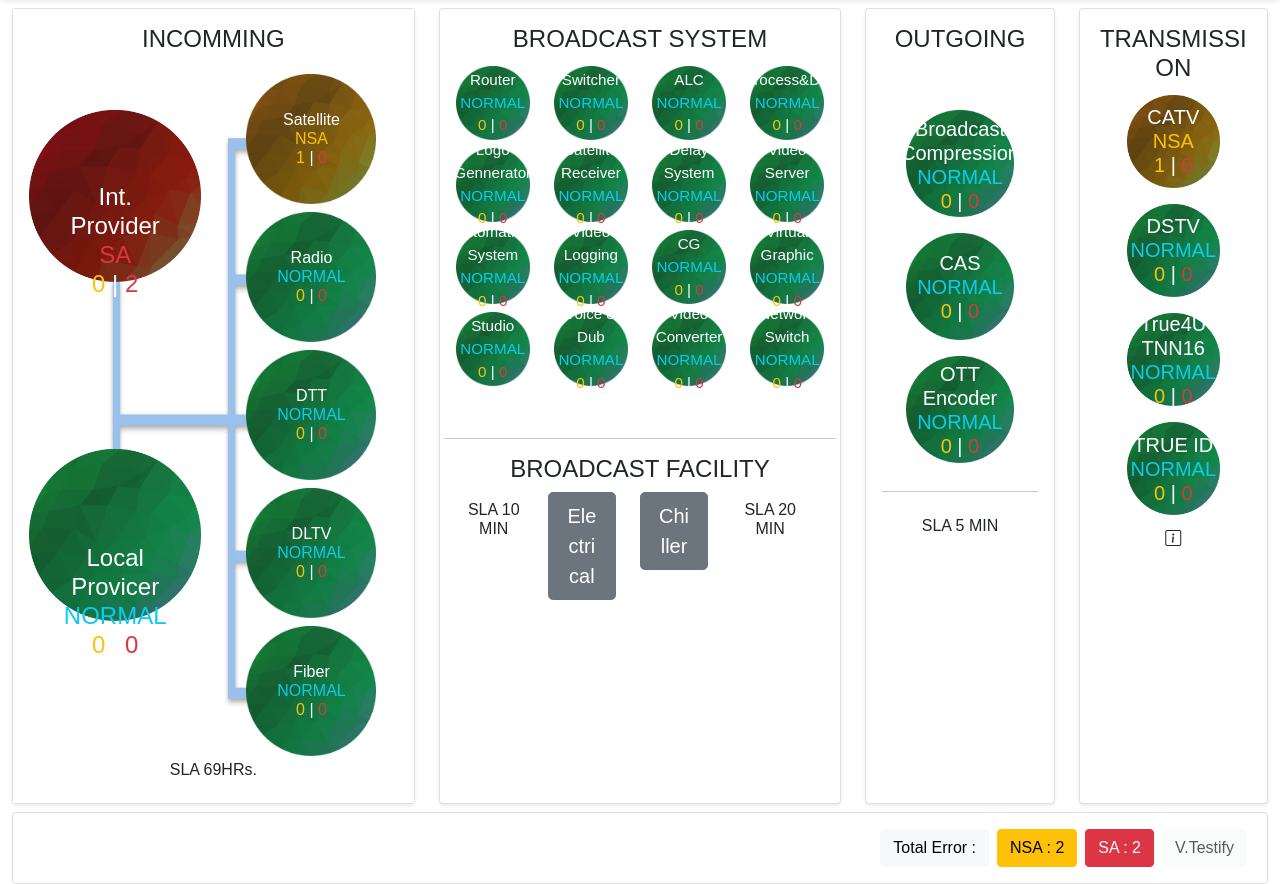
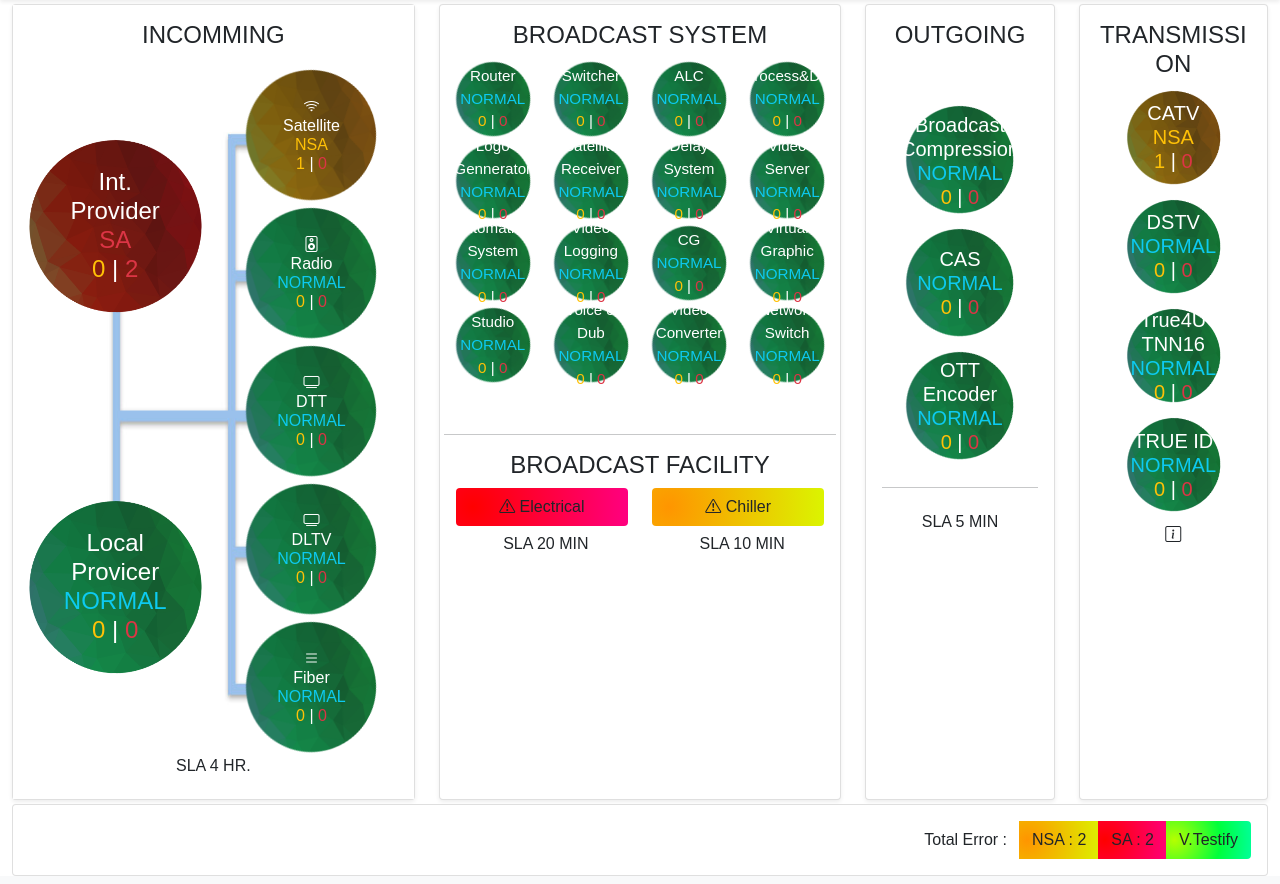
Before and after one commit to armsiwadol69/TVS_SR, a PHP site: page /dashbroad.php in a window 1280 px wide. Shown: the part 56-940 px from the top of the page. Run offline with PHP 8.4, Linux system fonts and the light colour scheme; some libraries are stand-ins or nearby versions.

Commit message:
[UPDATE] A LOT

```diff
--- a/custom/six.css
+++ b/custom/six.css
@@ -1,24 +1,32 @@
+.imageINCOMEbig {
+    animation: rotation 20s infinite linear;
+}
+
 .imageN {
     max-width: 100% !important;
-    width: 130px !important;
+    width: 130px;
+    animation: rotation 20s infinite linear;
 }
 
 .imageOutgoing {
     max-width: 69% !important;
+    animation: rotation 20s infinite linear;
 }
 
 .imageTranOut {
     max-width: 60% !important;
+    animation: rotation 20s infinite linear;
 }
 
 .inCommingCard {
     background-image: url('../image/bg_income.jpg');
     background-repeat: no-repeat;
     /* background-size: contain; */
-    background-size: 100% 100%;  /* LOL */
+    background-size: 100% 100%;
+    /* LOL */
 }
 
-img{
+img {
     -webkit-user-select: none;
     -khtml-user-select: none;
     -moz-user-select: none;
@@ -47,6 +55,7 @@ h1 {
 h2 {
     font-size: 3.0vh;
 }
+
 h3 {
     font-size: 3.0vh;
 }
@@ -95,8 +104,7 @@ body {
     /* IE and Edge */
     scrollbar-width: none;
     /* Firefox */
-    max-height: 1080px;
-    max-width: 1920px;
+    overflow-x: hidden;
 }
 
 html {
@@ -116,3 +124,85 @@ html {
     background: #FF0000;
 
 }
+
+.btn-normal {
+    background: rgb(181, 255, 0);
+    background: radial-gradient(circle, rgba(181, 255, 0, 1) 0%, rgba(0, 255, 59, 1) 51%, rgba(0, 255, 188, 1) 100%);
+    background-size: 200% 200%;
+    outline: none !important;
+    -webkit-animation: btn_ani 5s ease infinite;
+    -o-animation: btn_ani 5s ease infinite;
+    animation: btn_ani 5s ease infinite;
+}
+
+.btn-nsa {
+    background: rgb(255,149,0);
+    background: radial-gradient(circle, rgba(255,149,0,1) 0%, rgba(215,255,0,1) 100%);
+    background-size: 200% 200%;
+    outline: none !important;
+    -webkit-animation: btn_ani 5s ease infinite;
+    -o-animation: btn_ani 5s ease infinite;
+    animation: btn_ani 5s ease infinite;
+}
+
+.btn-sa {
+    background: rgb(255, 0, 0);
+    background: radial-gradient(circle, rgba(255, 0, 0, 1) 0%, rgba(255, 0, 142, 1) 100%);
+    background-size: 200% 200%;
+    outline: none !important;
+    -webkit-animation: btn_ani 5s ease infinite;
+    -o-animation: btn_ani 5s ease infinite;
+    animation: btn_ani 5s ease infinite;
+}
+
+@-webkit-keyframes btn_ani {
+    0% {
+        background-position: 0% 50%
+    }
+
+    50% {
+        background-position: 100% 50%
+    }
+
+    100% {
+        background-position: 0% 50%
+    }
+}
+
+@-o-keyframes btn_ani {
+    0% {
+        background-position: 0% 50%
+    }
+
+    50% {
+        background-position: 100% 50%
+    }
+
+    100% {
+        background-position: 0% 50%
+    }
+}
+
+@keyframes btn_ani {
+    0% {
+        background-position: 0% 50%
+    }
+
+    50% {
+        background-position: 100% 50%
+    }
+
+    100% {
+        background-position: 0% 50%
+    }
+}
+
+@keyframes rotation {
+    from {
+        transform: rotate(0deg);
+    }
+
+    to {
+        transform: rotate(359deg);
+    }
+}
--- a/dashbroad.php
+++ b/dashbroad.php
@@ -39,7 +39,7 @@ if(isset($_GET['datePicker'])){
     <meta name="viewport" content="width=device-width, initial-scale=1.0">
     <title>TVS Station Report : Daily Report</title>
     <link rel="stylesheet" href="./bootstrap-5.0.2-dist/css/bootstrap.min.css">
-    <link rel="stylesheet" href="./custom/six.css?v=2">
+    <link rel="stylesheet" href="./custom/six.css?v=2.5">
     <link rel="stylesheet" href="https://cdn.jsdelivr.net/npm/bootstrap-icons@1.9.1/font/bootstrap-icons.css">
     <link rel="stylesheet" href="./custom/aos/aos.css">
     <link rel="preload" as="image" href="./image/nutzNormal.png">
@@ -67,9 +67,12 @@ if(isset($_GET['datePicker'])){
                     <li class="nav-item">
                         <a class="nav-link disabled" href="#" tabindex="-1" aria-disabled="true">Version : 0.1</a>
                     </li>
+                    <li class="nav-item">
+                        <a class="nav-link disabled" href="#" tabindex="-1" aria-disabled="true"></a>
+                    </li>
                 </ul>
             </div>
-            <div class="d-flex">
+            <div class=" d-flex justify-content-end">
                 <button type="button" class="btn btn-secondary mx-1 " data-bs-toggle="modal" data-bs-target="#fact"><i
                         class="bi bi-calendar3"></i></button>
                 <button type="button" class="btn btn-primary" onclick="location.reload();">
@@ -80,7 +83,7 @@ if(isset($_GET['datePicker'])){
     <!-- navbar end -->
 
     <div class="container-fluid">
-        <div class="row mt-1 gy-1">
+        <div class="row mt-1">
             <div class="col-lg-4">
                 <div class="card w-100 h-100 shadow-sm" data-aos="fade-right">
                     <div class="card-body text-center inCommingCard">
@@ -95,22 +98,22 @@ if(isset($_GET['datePicker'])){
                             <div class="col-6 mt-2">
 
                                 <?php
-                                incomeingStatusRightSide('Satellite','1','0');
-                                incomeingStatusRightSide('Radio','0','0');
-                                incomeingStatusRightSide('DTT','0','0');
-                                incomeingStatusRightSide('DLTV','0','0');
-                                incomeingStatusRightSide('Fiber','0','0');
+                                incomeingStatusRightSide('<i class="bi bi-wifi"></i><br>Satellite','1','0');
+                                incomeingStatusRightSide('<i class="bi bi-speaker"></i><br>Radio','0','0');
+                                incomeingStatusRightSide('<i class="bi bi-tv"></i><br>DTT','0','0');
+                                incomeingStatusRightSide('<i class="bi bi-tv"></i><br>DLTV','0','0');
+                                incomeingStatusRightSide('<i class="bi bi-list"></i><br>Fiber','0','0');
                                 ?>
                             </div>
                             <div class=" col-12">
-                                <h6>SLA 69HRs.</h6>
+                                <h6>SLA 4 HR.</h6>
                             </div>
                         </div>
                     </div>
                 </div>
             </div>
             <div class="col-lg-4">
-                <div class="card w-100 h-100 shadow-sm" data-aos="fade-up">
+                <div class="card w-100 h-100 shadow-sm" data-aos="fade-right">
                     <div class="card-body text-center">
                         <h3>BROADCAST SYSTEM</h3>
                         <div class="row">
@@ -181,28 +184,28 @@ if(isset($_GET['datePicker'])){
 
                             <hr class="mt-lg-5">
 
-                            <h3 c>BROADCAST FACILITY</h3>
-                            <div class="row text-center">
-                                <div class="col-3 text-center h-100">
+                            <h3>BROADCAST FACILITY</h3>
+
+                            <div class="col-6 ">
+                                <?php echo electricalStatus("SA")?>
+                            </div>
+                            <div class="col-6 ">
+                                <?php echo chillerStatus("NSA")?>
+                            </div>
+                            <div class="col-6 text-center">
+                                <h6 class="ms-2 my-2">SLA 20 MIN</h6>
+                            </div>
+                            <div class="col-6 text-center">
                                 <h6 class="ms-2 my-2">SLA 10 MIN</h6>
                             </div>
-                                <div class="col-3 ">
-                                    <button type="button" class=" btn btn-secondary btn-lg w-100">Electrical</button>
-                                </div>
-                                <div class="col-3 ">
-                                    <button type="button" class=" btn btn-secondary btn-lg w-100">Chiller</button>
-                                </div>
-                                <div class="col-3 text-center h-100">
-                                    <h6 class="ms-2 my-2">SLA 20 MIN</h6>
-                                </div>
-                            </div>
+
 
                         </div>
                     </div>
                 </div>
             </div>
             <div class="col-lg-2">
-                <div class="card w-100 h-100 shadow-sm" data-aos="fade-up">
+                <div class="card w-100 h-100 shadow-sm" data-aos="fade-left">
                     <div class="card-body text-center">
                         <h3>OUTGOING</h3>
                         <div class="d-grid gap-2 w-100">
@@ -245,10 +248,12 @@ SLA 6 HR. ONLY H/E CATV & COMMUNICATION LINK"><i class="bi bi-info-square"></i><
             <div class="col-12">
                 <div class="card w-100 mt-1" data-aos="fade-up" data-aos-offset="-200">
                     <div class=" card-body d-flex justify-content-end">
-                        <Button type="button" class="btn btn-light mx-1">Total Error :</Button>
-                        <button type="button" class="btn btn-warning mx-1 ">NSA : <?php echo $totalNSA?></button>
-                        <button type="button" class="btn btn-danger  mx-1 ">SA : <?php echo $totalSA?></button>
-                        <Button type="button" class="btn btn-light mx-1 disabled">V.Testify</Button>
+                        <div class="btn-group" role="group" aria-label="Basic mixed styles example">
+                        <Button type="button" class="btn btn-link text-dark text-decoration-none">Total Error :</Button>
+                        <button type="button" class="btn btn-nsa ">NSA : <?php echo $totalNSA?></button>
+                        <button type="button" class="btn btn-sa">SA : <?php echo $totalSA?></button>
+                        <Button type="button" class="btn btn-normal text-dark">V.Testify</Button>
+                        </div>
                     </div>
                 </div>
             </div>
@@ -282,7 +287,11 @@ SLA 6 HR. ONLY H/E CATV & COMMUNICATION LINK"><i class="bi bi-info-square"></i><
                 </div>
 
             </div>
-            <script src="https://cdnjs.cloudflare.com/ajax/libs/jquery/3.6.0/jquery.min.js" integrity="sha512-894YE6QWD5I59HgZOGReFYm4dnWc1Qt5NtvYSaNcOP+u1T9qYdvdihz0PPSiiqn/+/3e7Jo4EaG7TubfWGUrMQ==" crossorigin="anonymous" referrerpolicy="no-referrer"></script>
+        </div>
+    </div>
+    <script src="https://cdnjs.cloudflare.com/ajax/libs/jquery/3.6.0/jquery.min.js"
+        integrity="sha512-894YE6QWD5I59HgZOGReFYm4dnWc1Qt5NtvYSaNcOP+u1T9qYdvdihz0PPSiiqn/+/3e7Jo4EaG7TubfWGUrMQ=="
+        crossorigin="anonymous" referrerpolicy="no-referrer"></script>
     <script src="./custom/aos/aos.js"></script>
     <script src="https://cdnjs.cloudflare.com/ajax/libs/popper.js/2.9.2/umd/popper.min.js"
         integrity="sha512-2rNj2KJ+D8s1ceNasTIex6z4HWyOnEYLVC3FigGOmyQCZc2eBXKgOxQmo3oKLHyfcj53uz4QMsRCWNbLd32Q1g=="
@@ -304,6 +313,14 @@ SLA 6 HR. ONLY H/E CATV & COMMUNICATION LINK"><i class="bi bi-info-square"></i><
     var tooltipList = tooltipTriggerList.map(function(tooltipTriggerEl) {
         return new bootstrap.Tooltip(tooltipTriggerEl)
     })
+
+    let height = screen.height;
+    let width = screen.width;
+    document.getElementById('screenHight').innerText = height;
+    document.getElementById('screenWidth').innerText = width;
+
+
+
     </script>
 
 
--- a/function.php
+++ b/function.php
@@ -2,63 +2,59 @@
 $totalNSA = 0;
 $totalSA = 0;
 
-function TotalSum($nsa,$sa){
-    $GLOBALS['totalNSA'] =  $GLOBALS['totalNSA'] + intval($nsa);
-    $GLOBALS['totalSA'] =  $GLOBALS['totalSA'] + intval($sa);
+function TotalSum($nsa, $sa)
+{
+    $GLOBALS['totalNSA'] = $GLOBALS['totalNSA'] + intval($nsa);
+    $GLOBALS['totalSA'] = $GLOBALS['totalSA'] + intval($sa);
 }
-
 
 function incomeingStatusLeftOne($serviceName, $nsa, $sa)
 {
-    echo '<div class="containerImage">' . "\r";
+    echo '<div class="containerImage d-flex align-items-center">' . "\r";
     if (!$sa == "0") {
 
-        echo '<img src="./image/nutzSA.png" draggable="false" class="img-fluid my-1 mx-auto d-block mt-5 " alt="SA">' . "\r";
+        echo '<img src="./image/nutzSA.png" draggable="false" class="img-fluid imageINCOMEbig my-1 mx-auto d-block" alt="SA">' . "\r";
         $statusReturn = '<span class="text-danger">SA</span>';
 
     } else if (!$nsa == "0") {
 
-
-        echo '<img src="./image/nutzNSA.png" draggable="false" class="img-fluid my-1 mx-auto d-block mt-5 " alt="NSA">' . "\r";
+        echo '<img src="./image/nutzNSA.png" draggable="false" class="img-fluid imageINCOMEbig my-1 mx-auto d-block" alt="NSA">' . "\r";
         $statusReturn = '<span class="text-warning">NSA</span>';
-
 
     } else {
 
-        echo '<img src="./image/nutzNormal.png" draggable="false" class="img-fluid my-1 mx-auto d-block mt-5 " alt="NORMAL">' . "\r";
+        echo '<img src="./image/nutzNormal.png" draggable="false" class="img-fluid imageINCOMEbig my-1 mx-auto d-block" alt="NORMAL">' . "\r";
         $statusReturn = '<span class="text-info">NORMAL</span>';
 
     }
     echo '<h3 class="centeredTextIMG text-white">' . $serviceName . '<br>' . $statusReturn . '<br><span class="text-warning">' . $nsa . '</span> | <span class="text-danger">' . $sa . '</span></h3>' . "\r";
     echo '</div>' . "\r";
-    TotalSum($nsa,$sa);
+    TotalSum($nsa, $sa);
 
 }
 
 function incomeingStatusLeftTwo($serviceName, $nsa, $sa)
 {
-    echo '<div class="containerImage">' . "\r";
+    echo '<div class="containerImage d-flex align-items-center">' . "\r";
     if (!$sa == "0") {
 
-        echo '<img src="./image/nutzSA.png" draggable="false" class="img-fluid my-1 d-block" alt="SA">' . "\r";
+        echo '<img src="./image/nutzSA.png" draggable="false" class="img-fluid imageINCOMEbig my-1 d-block" alt="SA">' . "\r";
         $statusReturn = '<span class="text-danger">SA</span>';
 
     } else if (!$nsa == "0") {
 
-
-        echo '<img src="./image/nutzNSA.png" draggable="false" class="img-fluid my-1 d-block" alt="NSA">' . "\r";
+        echo '<img src="./image/nutzNSA.png" draggable="false" class="img-fluid imageINCOMEbig my-1 d-block" alt="NSA">' . "\r";
         $statusReturn = '<span class="text-warning">NSA</span>';
-
 
     } else {
 
-        echo '<img src="./image/nutzNormal.png" draggable="false" class="img-fluid my-1  d-block" alt="NORMAL">' . "\r";
+        echo '<img src="./image/nutzNormal.png" draggable="false" class="img-fluid imageINCOMEbig my-1  d-block" alt="NORMAL">' . "\r";
         $statusReturn = '<span class="text-info">NORMAL</span>';
 
     }
     echo '<h3 class="centeredTextIMG text-white">' . $serviceName . '<br>' . $statusReturn . '<br><span class="text-warning">' . $nsa . '</span> | <span class="text-danger">' . $sa . '</span></h3>' . "\r";
     echo '</div>' . "\r";
-    TotalSum($nsa,$sa);
+    TotalSum($nsa, $sa);
 
 }
 
@@ -72,10 +68,8 @@ function incomeingStatusRightSide($serviceName, $nsa, $sa)
 
     } else if (!$nsa == "0") {
 
-
         echo '<img src="./image/nutzNSA.png" draggable="false" class="img-fluid my-1 imageN" alt="NSA">' . "\r";
         $statusReturn = '<span class="text-warning">NSA</span>';
-
 
     } else {
 
@@ -85,7 +79,7 @@ function incomeingStatusRightSide($serviceName, $nsa, $sa)
     }
     echo '<h6 class="centeredTextIMG text-white">' . $serviceName . '<br>' . $statusReturn . '<br><span class="text-warning">' . $nsa . '</span> | <span class="text-danger">' . $sa . '</span></h6>' . "\r";
     echo '</div>' . "\r";
-    TotalSum($nsa,$sa);
+    TotalSum($nsa, $sa);
 
 }
 
@@ -99,10 +93,8 @@ function broadcastSystemStatus($serviceName, $nsa, $sa)
 
     } else if (!$nsa == "0") {
 
-
         echo '<img src="./image/nutzNSA.png" draggable="false" class="img-fluid my-1 imageN" alt="NSA">' . "\r";
         $statusReturn = '<span class="text-warning">NSA</span>';
-
 
     } else {
 
@@ -112,7 +104,7 @@ function broadcastSystemStatus($serviceName, $nsa, $sa)
     }
     echo '<p class="centeredTextIMG text-white">' . $serviceName . '<br>' . $statusReturn . '<br><span class="text-warning">' . $nsa . '</span> | <span class="text-danger">' . $sa . '</span></p>' . "\r";
     echo '</div>' . "\r";
-    TotalSum($nsa,$sa);
+    TotalSum($nsa, $sa);
 
 }
 
@@ -126,10 +118,8 @@ function outgoingTop($serviceName, $nsa, $sa)
 
     } else if (!$nsa == "0") {
 
-
         echo '<img src="./image/nutzNSA.png" draggable="false" class="img-fluid mx-auto d-block mt-5 my-1 imageOutgoing">' . "\r";
         $statusReturn = '<span class="text-warning">NSA</span>';
-
 
     } else {
 
@@ -139,7 +129,7 @@ function outgoingTop($serviceName, $nsa, $sa)
     }
     echo '<h5 class="centeredTextIMG text-white">' . $serviceName . '<br>' . $statusReturn . '<br><span class="text-warning">' . $nsa . '</span> | <span class="text-danger">' . $sa . '</span></h5>' . "\r";
     echo '</div>' . "\r";
-    TotalSum($nsa,$sa);
+    TotalSum($nsa, $sa);
 
 }
 
@@ -153,10 +143,8 @@ function outgoingBottom($serviceName, $nsa, $sa)
 
     } else if (!$nsa == "0") {
 
-
         echo '<img src="./image/nutzNSA.png" draggable="false" class="img-fluid mx-auto d-block my-1 imageOutgoing">' . "\r";
         $statusReturn = '<span class="text-warning">NSA</span>';
-
 
     } else {
 
@@ -166,7 +154,7 @@ function outgoingBottom($serviceName, $nsa, $sa)
     }
     echo '<h5 class="centeredTextIMG text-white">' . $serviceName . '<br>' . $statusReturn . '<br><span class="text-warning">' . $nsa . '</span> | <span class="text-danger">' . $sa . '</span></h5>' . "\r";
     echo '</div>' . "\r";
-    TotalSum($nsa,$sa);
+    TotalSum($nsa, $sa);
 
 }
 
@@ -180,10 +168,8 @@ function transmissionStatus($serviceName, $nsa, $sa)
 
     } else if (!$nsa == "0") {
 
-
         echo '<img src="./image/nutzNSA.png" draggable="false" class="img-fluid mx-auto d-block my-1 imageTranOut">' . "\r";
         $statusReturn = '<span class="text-warning">NSA</span>';
-
 
     } else {
 
@@ -193,10 +179,30 @@ function transmissionStatus($serviceName, $nsa, $sa)
     }
     echo '<h5 class="centeredTextIMG text-white">' . $serviceName . '<br>' . $statusReturn . '<br><span class="text-warning">' . $nsa . '</span> | <span class="text-danger">' . $sa . '</span></h5>' . "\r";
     echo '</div>' . "\r";
-    TotalSum($nsa,$sa);
+    TotalSum($nsa, $sa);
 
 }
 
+function electricalStatus($status)
+{
+    if ($status == "SA") {
+        echo '<button type="button" class=" btn btn-sa w-100"><i class="bi bi-exclamation-triangle"></i> Electrical</button>';
+    } else if ($status == "NSA") {
+        echo '<button type="button" class=" btn btn-nsa w-100"><i class="bi bi-exclamation-triangle"></i> Electrical</button>';
+    } else if ($status == "" or $status = "NORMAL") {
+        echo '<button type="button" class=" btn btn-normal w-100"><i class="bi bi-check-circle"></i> Electrical</button>';
+    }
 
+}
 
-?>
+function chillerStatus($status)
+{
+    if ($status == "SA") {
+        echo '<button type="button" class=" btn btn-sa w-100"><i class="bi bi-exclamation-triangle"></i> Chiller</button>';
+    } else if ($status == "NSA") {
+        echo '<button type="button" class=" btn btn-nsa w-100"><i class="bi bi-exclamation-triangle"></i> Chiller</button>';
+    } else if ($status == "" or $status = "NORMAL") {
+        echo '<button type="button" class=" btn btn-normal w-100"><i class="bi bi-check-circle"></i> Chiller</button>';
+    }
+
+}
```
Lines whose indentation alone changed are shown as unchanged.
